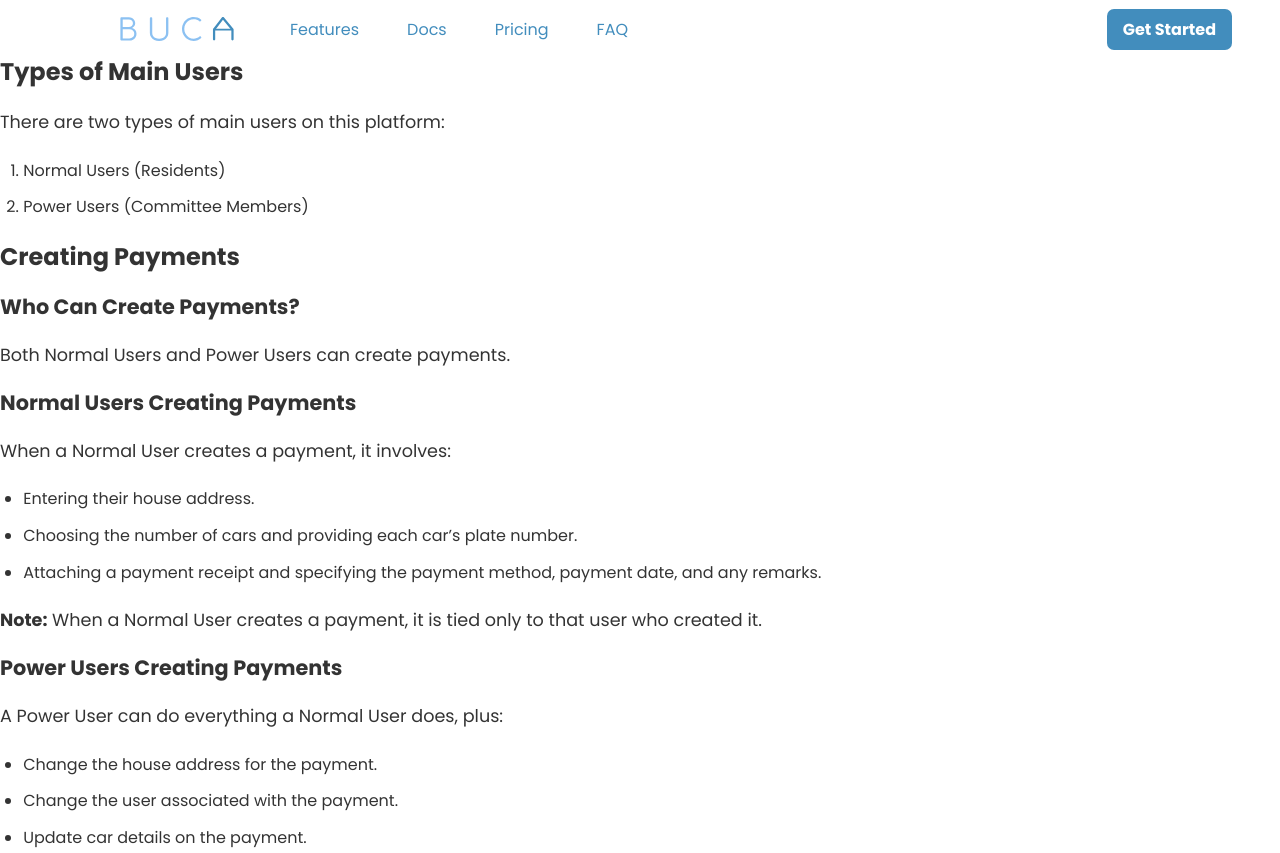
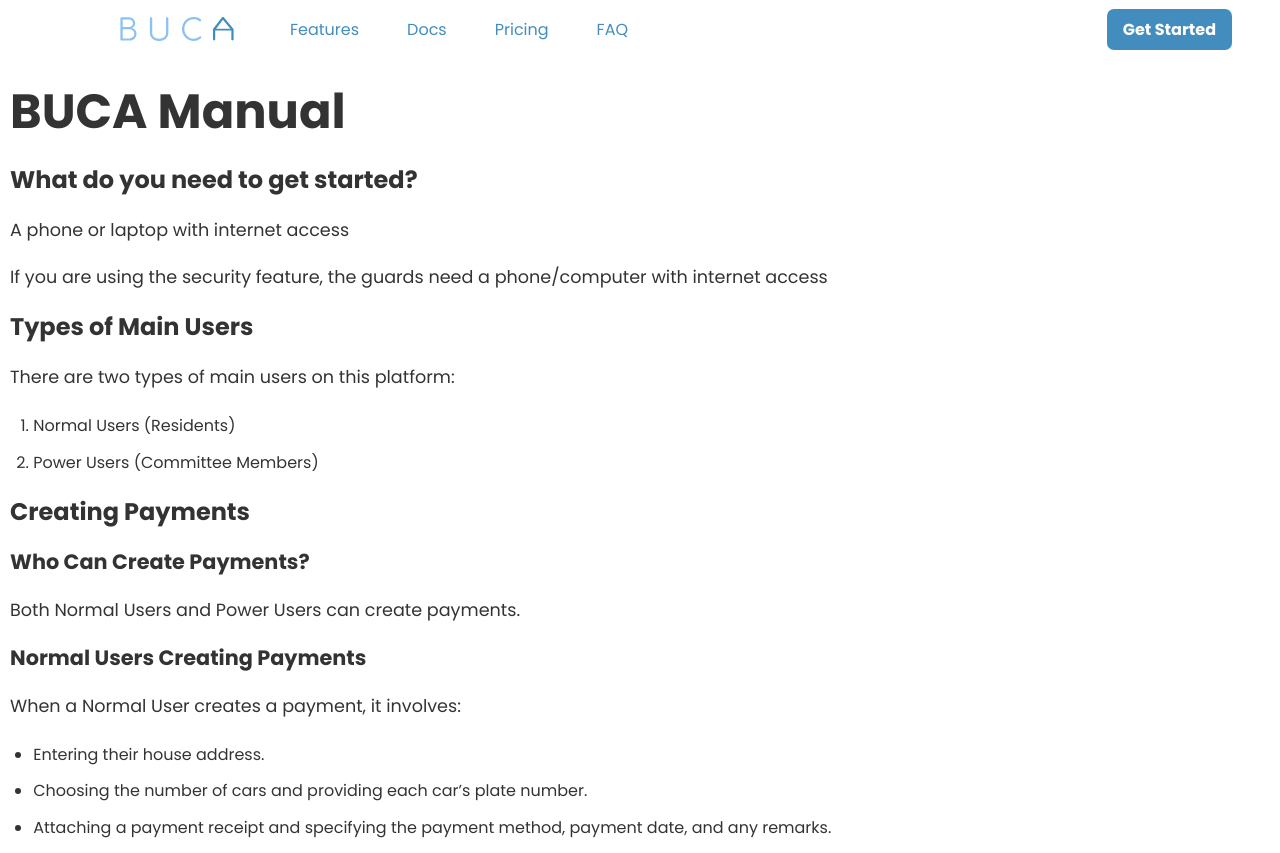
Before and after one commit to cySheng/buca_static_site, a plain HTML site: page manual.html in a window 1280 px wide. Shown: the top 853 px of the page. Drawn offline with Linux system fonts and the light colour scheme.

Commit message:
MInor styling to manual html

```diff
--- a/features.html
+++ b/manual.html
@@ -49,7 +49,13 @@
       <a href="https://app.buca.my/public/companies/new" target="_blank" rel="noreferrer" class="get-started">Get Started</a>
     </section>
   </header>
-  <section class="main-features">
+  <section class="main-docs">
+    <h1>BUCA Manual</h1>
+    <section>
+      <h2>What do you need to get started?</h2>
+      <p>A phone or laptop with internet access</p>
+      <p>If you are using the security feature, the guards need a phone/computer with internet access</p>
+    </section>
     <section>
       <h2>Types of Main Users</h2>
       <p>There are two types of main users on this platform:</p>
--- a/style.css
+++ b/style.css
@@ -236,3 +236,7 @@ section.pricing .rukun-tetangga {
     padding-top: 2.5rem;
  }
 }
+
+.main-docs {
+  margin: 10px;
+}
```
Also changed, not shown: index.html (+1 -1 lines).
